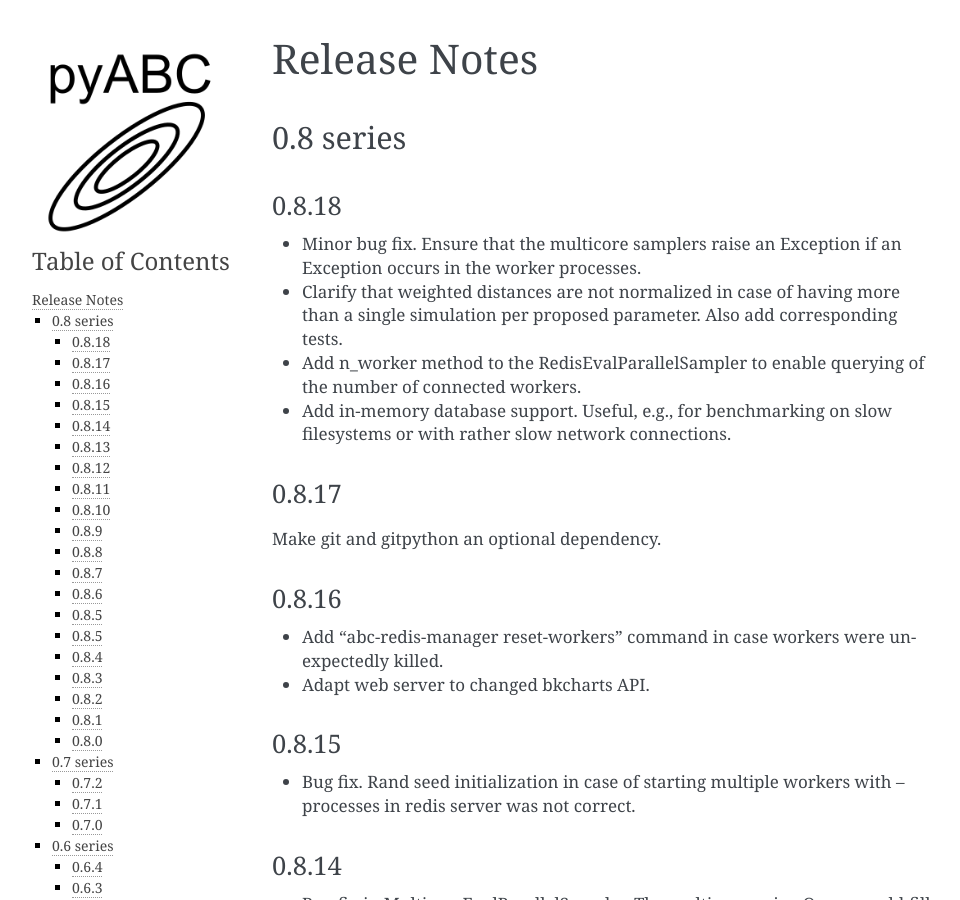
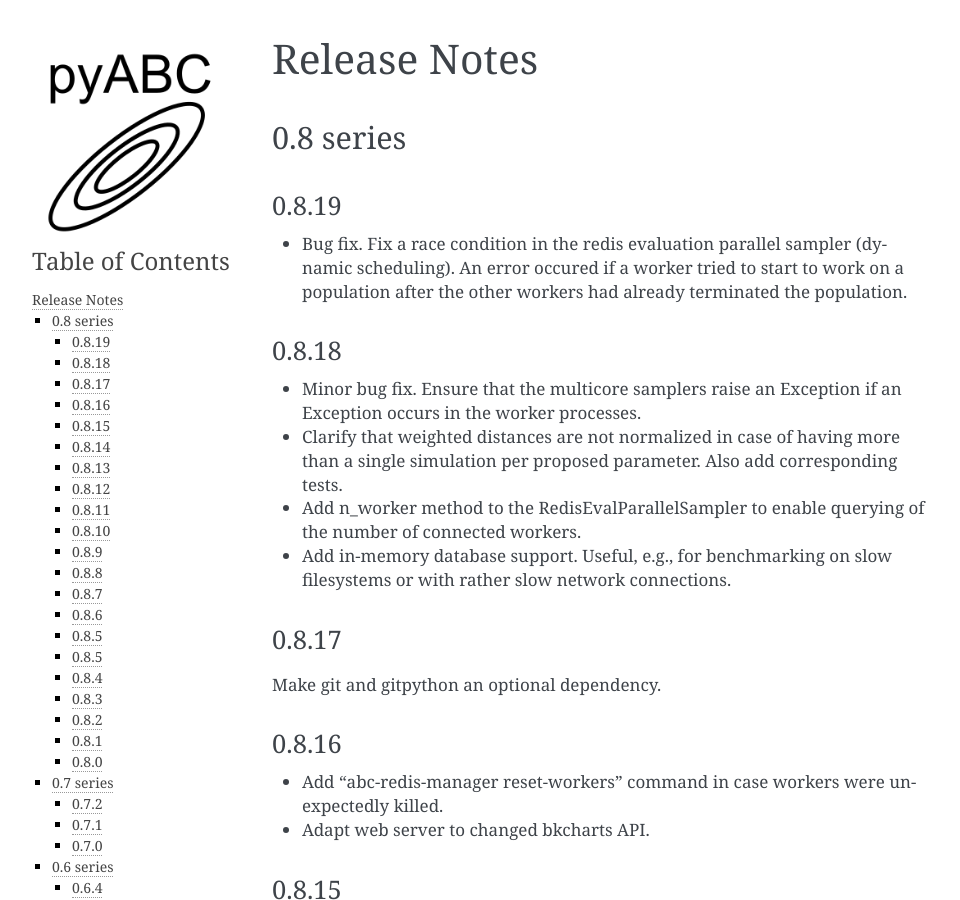
Before and after one commit to ICB-DCM/pyABC, a Sphinx documentation site: the page built from doc/releasenotes.rst, in a window 1280 px wide and 900 px high. Shown: the whole window, without its empty margins (148-1108 px from the left). Built offline with Sphinx 7.4.7, drawn with Linux system fonts in a browser that asks for light colours; pages that are not in the unit, such as notebooks, are missing from menus.

Commit message:
merge race condition fix into feature branch

```diff
--- a/doc/releasenotes.rst
+++ b/doc/releasenotes.rst
@@ -3,6 +3,15 @@ Release Notes
 
 0.8 series
 ..........
+
+
+0.8.19
+------
+
+* Bug fix. Fix a race condition in the redis evaluation parallel sampler
+  (dynamic scheduling). An error occured if a worker tried to start to work
+  on a population after the other workers had already terminated the
+  population.
 
 
 0.8.18
```
Also changed, not shown: 1 other file.
